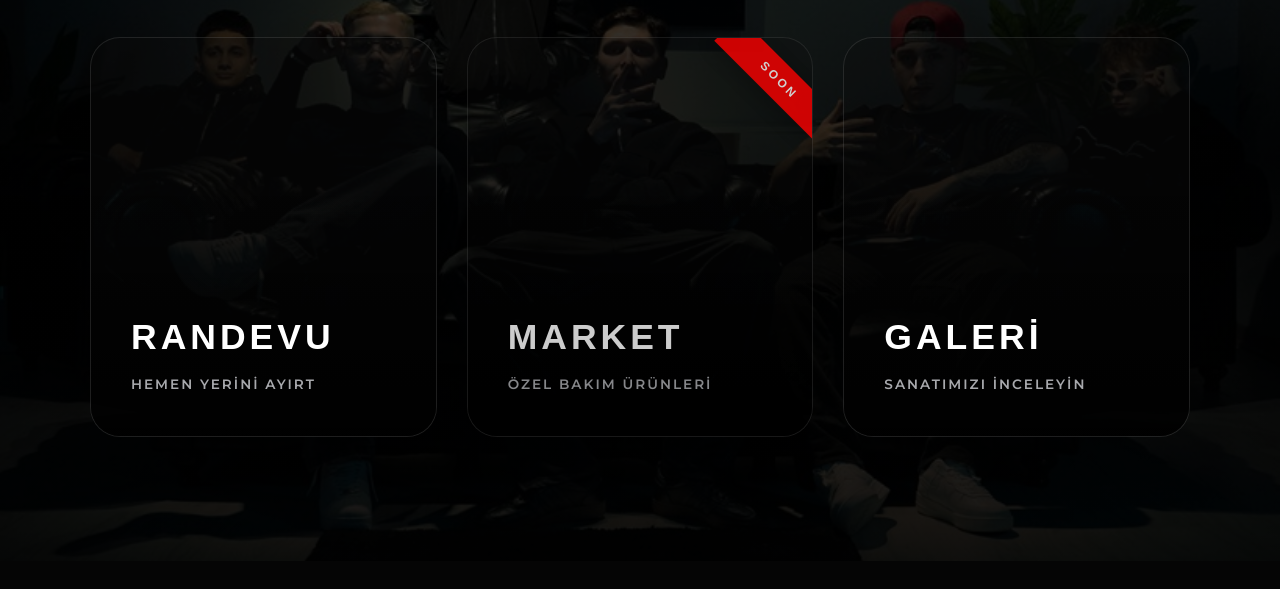
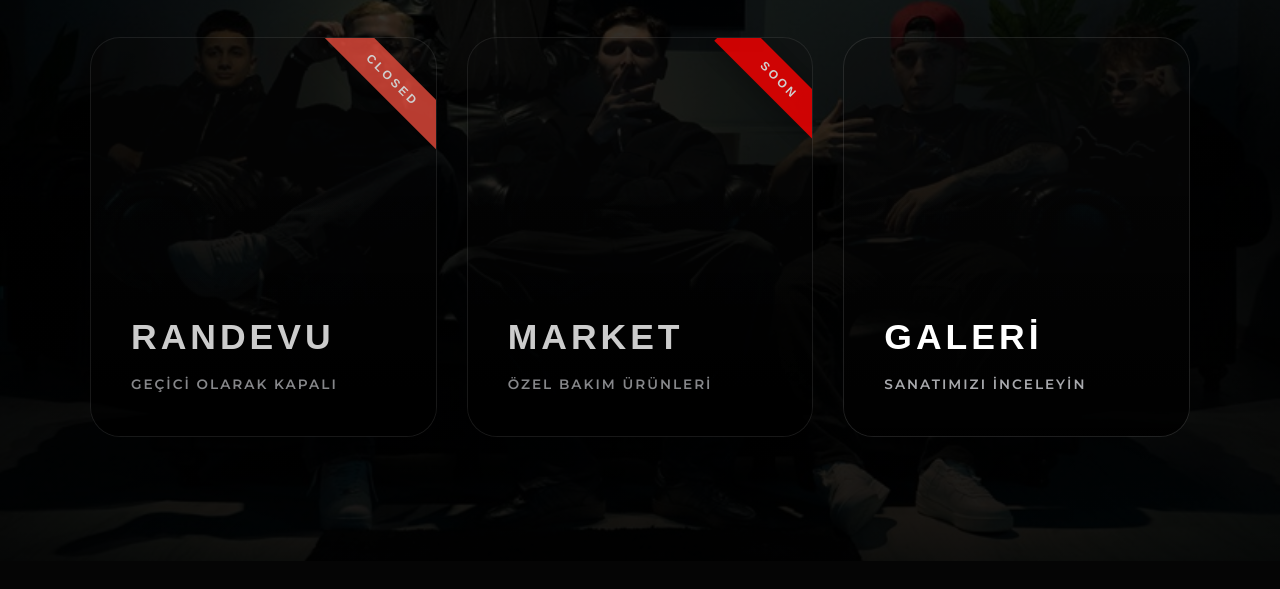
Before and after one commit to bzengin-ai/045hairstudio-, a website: page public/index.html in a window 1280 px wide. Shown: the part 239-828 px from the top of the page. Drawn offline with Linux system fonts and the light colour scheme; no server answers.

Commit message:
maintenance: temporarily disable randevu booking system

```diff
--- a/public/css/style.css
+++ b/public/css/style.css
@@ -108,6 +108,7 @@ body {
 .portal-card.disabled {
     cursor: not-allowed;
     opacity: 0.8;
+    pointer-events: none;
 }
 
 .portal-card.disabled:hover {
--- a/public/index.html
+++ b/public/index.html
@@ -30,11 +30,12 @@
         </header>
 
         <div class="portal-grid reveal-init reveal-delay-1">
-            <div class="portal-card" id="cardRandevu" onclick="openRandevu()">
+            <div class="portal-card disabled" id="cardRandevu">
+                <div class="ribbon-soon" style="background: #e74c3c;">CLOSED</div>
                 <div class="portal-card-bg"></div>
                 <div class="portal-card-content">
                     <h2>RANDEVU</h2>
-                    <p>Hemen Yerini Ayırt</p>
+                    <p>Geçici Olarak Kapalı</p>
                 </div>
             </div>
             <div class="portal-card disabled" id="cardMarket">
```
